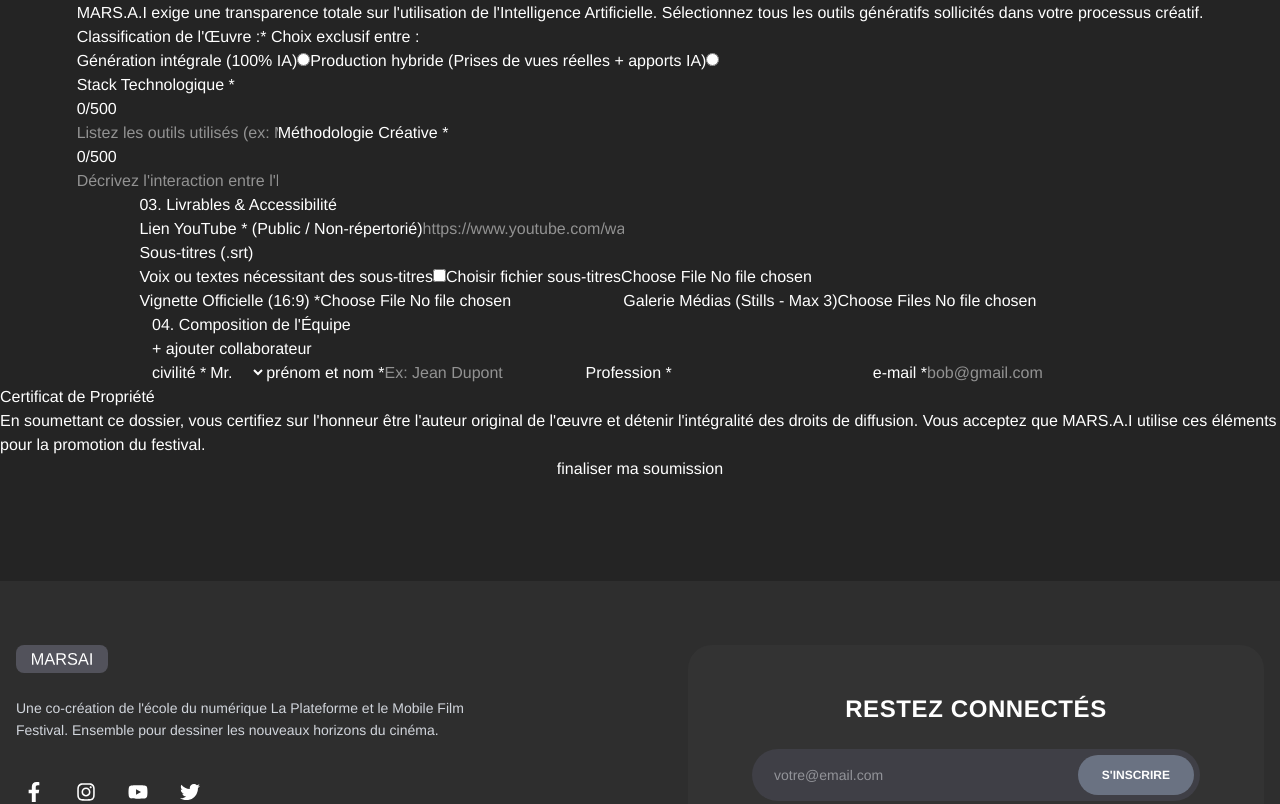
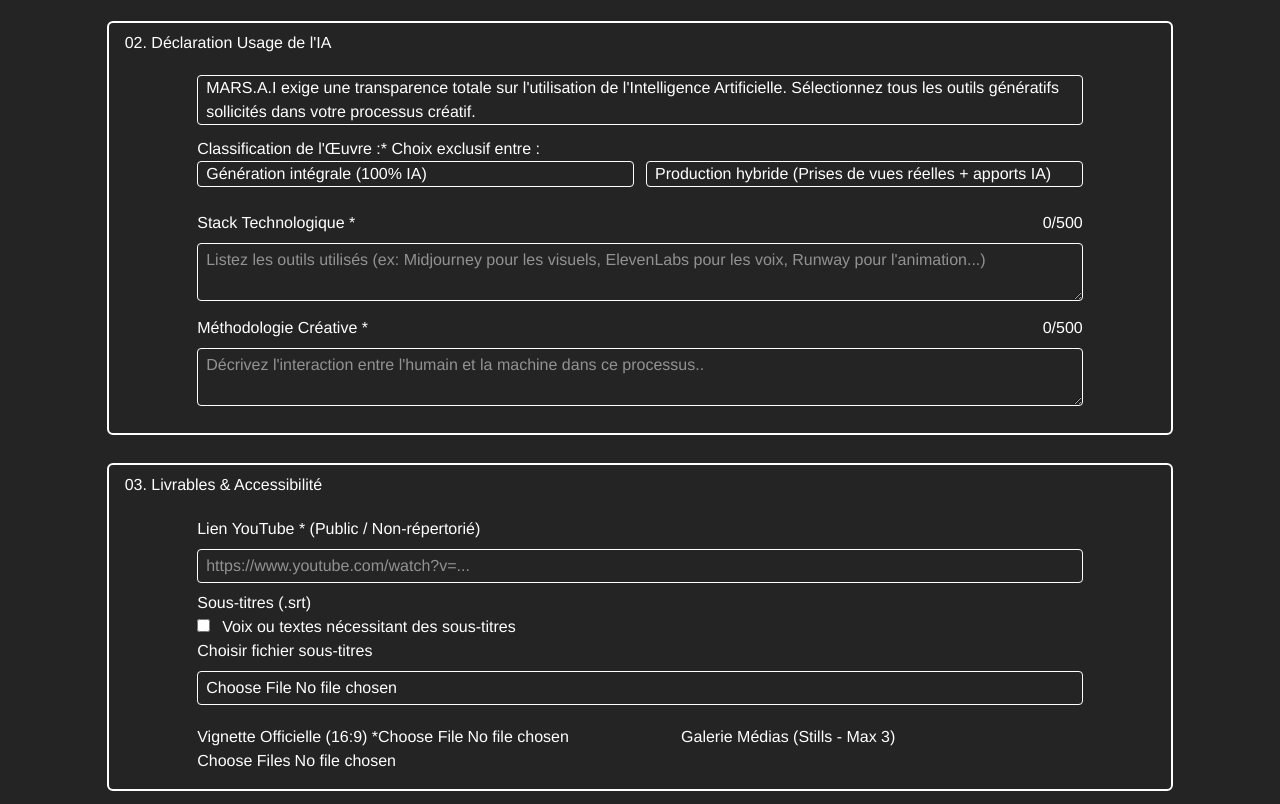
Before and after one commit to Gersho/marsai-front, a React (Vite) app: page /submit in a window 1280 px wide. Shown: the part 731-1535 px from the top of the page. Built offline with nearby package versions, Linux system fonts and the light colour scheme.

Commit message:
EOD WIP MovieSubmitDeliverables

```diff
--- a/src/components/MovieSubmit/MovieSubmitDeclaration.jsx
+++ b/src/components/MovieSubmit/MovieSubmitDeclaration.jsx
@@ -1,31 +1,42 @@
 function MovieSubmitDeclaration() {
-    return <div>
-        <h2>02. Déclaration Usage de l&apos;IA</h2>
-        <p>MARS.A.I exige une transparence totale sur l&apos;utilisation de l&apos;Intelligence Artificielle. Sélectionnez tous les outils génératifs sollicités dans votre processus créatif.</p>
+    return <div className="border-2 border-gray rounded-md w-5/6 flex flex-col items-center gap-3" >
+        <h2 className="px-4 py-2 self-start">02. Déclaration Usage de l&apos;IA</h2>
+        <p className="border border-gray rounded-sm w-5/6 pl-2">MARS.A.I exige une transparence totale sur l&apos;utilisation de l&apos;Intelligence Artificielle. Sélectionnez tous les outils génératifs sollicités dans votre processus créatif.</p>
 
-        <div>
-
+        <div className="w-5/6">
+            {/* appearance-none to remove radio btn */}
             <p>Classification de l&apos;Œuvre :* Choix exclusif entre :</p>
 
-            <label htmlFor="form-full-ai">Génération intégrale (100% IA)</label>
-            <input type="radio" id="form-full-ai" name="ai-classification" value="ai-full" required></input>
-            <label htmlFor="form-hybrid">Production hybride (Prises de vues réelles + apports IA)</label>
-            <input type="radio" id="form-hybrid" name="ai-classification" value="ai-hybrid" required></input>
+            <div className="flex flex-row justify-between gap-3" >
+                <label className="border border-gray rounded-sm has-checked:bg-indigo-50 has-checked:text-black w-1/2 pl-2" htmlFor="form-full-ai">Génération intégrale (100% IA)
+                    <input className=" appearance-none" type="radio" id="form-full-ai" name="ai-classification" value="ai-full" required></input>
+                </label>
+                <label className="border border-gray rounded-sm has-checked:bg-indigo-50 has-checked:text-black w-1/2 pl-2" htmlFor="form-hybrid">Production hybride (Prises de vues réelles + apports IA)
+                    <input className=" appearance-none" type="radio" id="form-hybrid" name="ai-classification" value="ai-hybrid" required></input>
+                </label>
+            </div>
 
         </div>
 
 
-        <div>
-            <label htmlFor="form-technical-stack">Stack Technologique *</label>
-            <p>0/500</p>
-            <input id="form-technical-stack" type="textarea" name="technical-stack" placeholder="Listez les outils utilisés (ex: Midjourney pour les visuels, ElevenLabs pour les voix, Runway pour l'animation...)" title="Stack Technologique (max. 500 caractères)"
-                required></input>
+        <div className="flex flex-col w-5/6 py-1 my-2">
+            <div>
+                <div className="flex justify-between">
+                    <label htmlFor="form-technical-stack">Stack Technologique *</label>
+                    <p>0/500</p>
+                </div>
+                <textarea className="border border-gray rounded-sm pl-2 py-1 my-2 min-w-full" id="form-technical-stack" type="textarea" name="technical-stack" placeholder="Listez les outils utilisés (ex: Midjourney pour les visuels, ElevenLabs pour les voix, Runway pour l'animation...)" title="Stack Technologique (max. 500 caractères)"
+                    required></textarea>
+            </div>
 
-
-            <label htmlFor="form-creative-methodology">Méthodologie Créative *</label>
-            <p>0/500</p>
-            <input id="form-creative-methodology" type="textarea" name="creative-methodology" placeholder="Décrivez l'interaction entre l'humain et la machine dans ce processus.." title="Méthodologie Créative (max. 500 caractères)"
-                required></input>
+            <div>
+                <div className="flex justify-between">
+                    <label htmlFor="form-creative-methodology">Méthodologie Créative *</label>
+                    <p>0/500</p>
+                </div>
+                <textarea className="border border-gray rounded-sm pl-2 py-1 my-2 min-w-full" id="form-creative-methodology" type="textarea" name="creative-methodology" placeholder="Décrivez l'interaction entre l'humain et la machine dans ce processus.." title="Méthodologie Créative (max. 500 caractères)"
+                    required></textarea>
+            </div>
         </div>
 
 
--- a/src/components/MovieSubmit/MovieSubmitDeliverables.jsx
+++ b/src/components/MovieSubmit/MovieSubmitDeliverables.jsx
@@ -1,29 +1,29 @@
 function MovieSubmitDeliverables() {
     return (
-        <div>
-            <h2>03. Livrables & Accessibilité</h2>
+        <div className="border-2 border-gray rounded-md w-5/6 flex flex-col items-center pb-4 gap-3">
+            <h2 className="px-4 py-2 self-start">03. Livrables & Accessibilité</h2>
 
-            <div>
+            <div className="w-5/6 flex flex-col">
 
                 <label htmlFor="form-youtube-url">Lien YouTube * (Public / Non-répertorié)</label>
-                <input id="form-youtube-url" type="text" name="youtube-url" placeholder="https://www.youtube.com/watch?v=..." title="Lien YouTube (Public / Non-répertorié)"
+                <input className="border border-gray rounded-sm min-w-full pl-2 py-1 my-2" id="form-youtube-url" type="text" name="youtube-url" placeholder="https://www.youtube.com/watch?v=..." title="Lien YouTube (Public / Non-répertorié)"
                     required></input>
 
+                <div>
+                    <p>Sous-titres (.srt)</p>
 
+                    <input className="mr-3" type="checkbox" id="form-has-subtitles" name="has-subtitles" value="true"></input>
+                    <label htmlFor="form-has-subtitles">Voix ou textes nécessitant des sous-titres</label>
+                </div>
 
+                <label htmlFor="form-subtitles">Choisir fichier sous-titres
 
-
-                <p>Sous-titres (.srt)</p>
-                <label htmlFor="form-has-subtitles">Voix ou textes nécessitant des sous-titres</label>
-                <input type="checkbox" id="form-has-subtitles" name="has-subtitles" value="true"></input>
-
-
-                <label htmlFor="form-subtitles">Choisir fichier sous-titres</label>
-                <input id="form-subtitles" type="file" name="subtitles" title="Choisir fichier .SRT"></input>
-
+                    <input className="border border-gray rounded-sm min-w-full pl-2 py-1 my-2" id="form-subtitles" type="file" name="subtitles" title="Choisir fichier .SRT"></input>
+                </label>
 
             </div>
-            <div>
+
+            <div className="w-5/6 ">
 
                 <label htmlFor="form-cover-image">Vignette Officielle (16:9) *</label>
                 <input type="file" id="form-cover-image" name="cover-image"></input>
--- a/src/components/MovieSubmit/MovieSubmitInfo.jsx
+++ b/src/components/MovieSubmit/MovieSubmitInfo.jsx
@@ -1,7 +1,7 @@
 function MovieSubmitInfo() {
     return (
         // TODO change gray to theme color
-        <div className="border-2 border-gray rounded-md w-5/6 flex flex-col items-center">
+        <div className="border-2 border-gray rounded-md w-5/6 flex flex-col items-center pb-4">
             <h2 className="px-4 py-2 self-start">01. Identité du film</h2>
 
             <div className="flex flex-col w-5/6 bg-primary">
--- a/src/pages/SubmitMoviePage.jsx
+++ b/src/pages/SubmitMoviePage.jsx
@@ -13,7 +13,7 @@ function SubmitMoviePage() {
                     <h1>soumettre un film</h1>
                     <p>Transmettez les éléments techniques, l&apos;usage de l&apos;IA et la composition de votre équipe. Tous les champs marqués d&apos;une étoile (*) sont obligatoires.</p>
                 </div>
-                <form className="flex flex-col items-center">
+                <form className="flex flex-col items-center gap-7">
 
                     <MovieSubmitInfo />
                     <MovieSubmitDeclaration />
```
